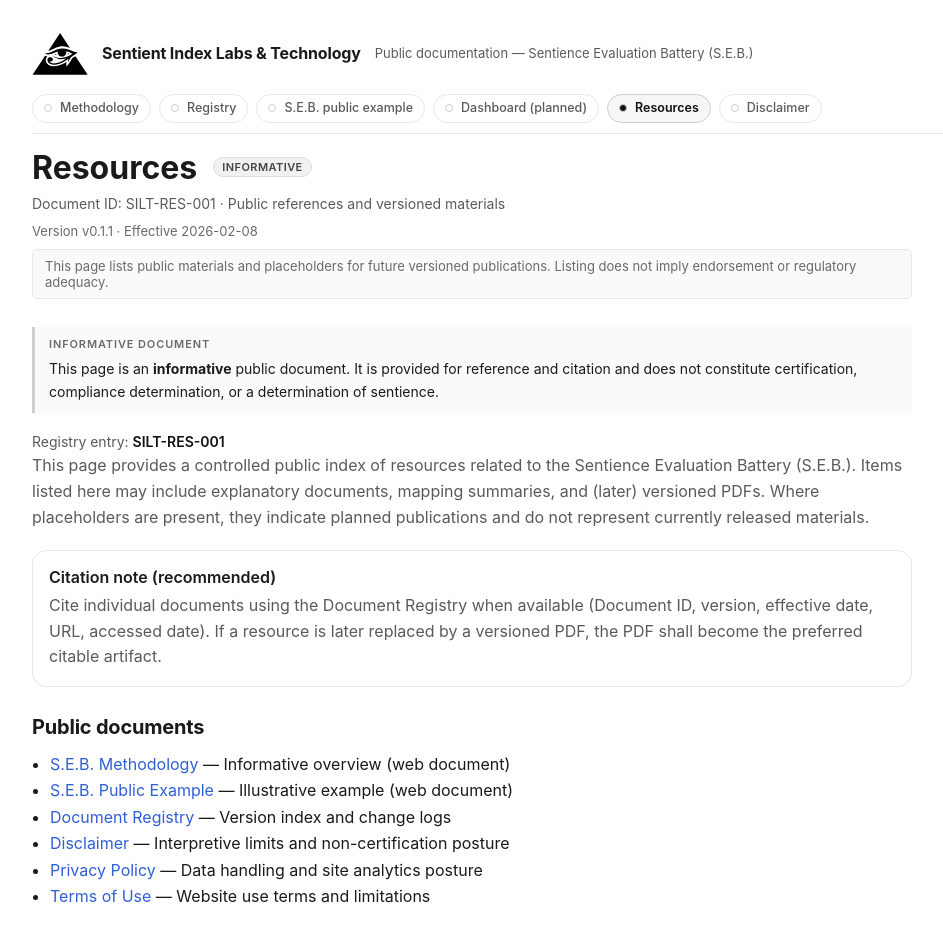
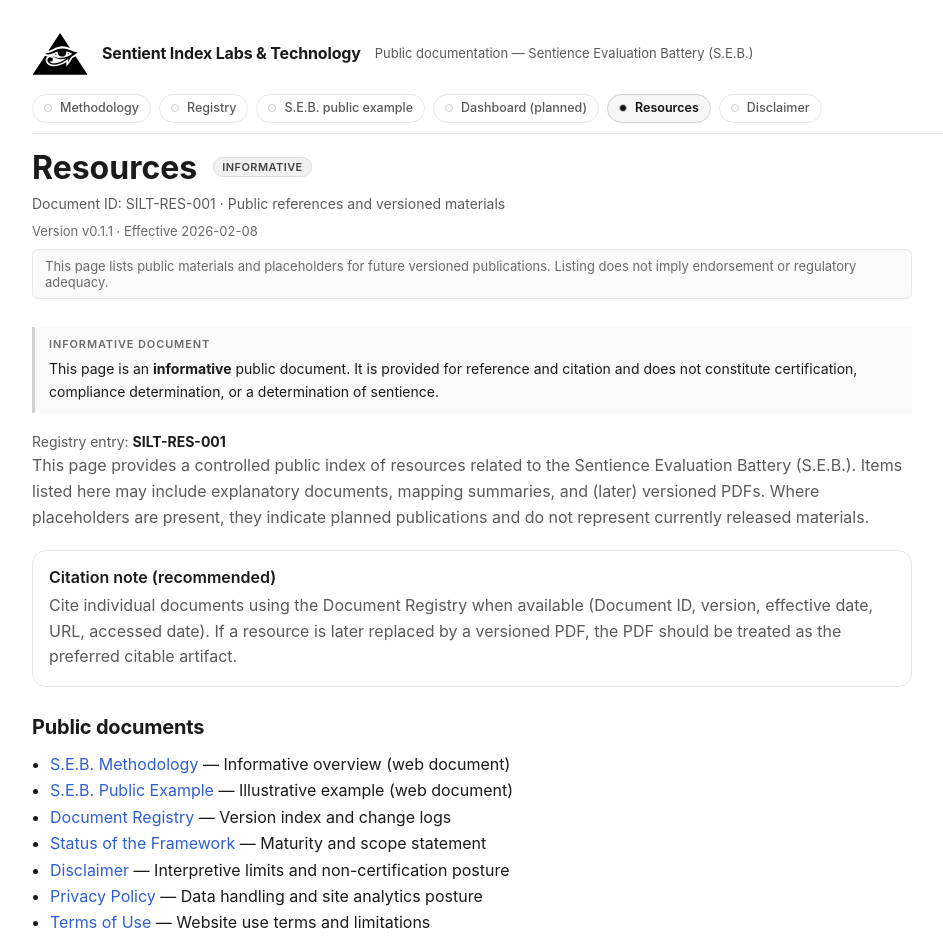
Before and after one commit to neuronomocon-bit/silt-site, a Next.js app: page /resources in a window 1280 px wide. Shown: the top 938 px of the page, without its empty margins (136-1079 px from the left). Built offline with nearby package versions, Linux system fonts and the light colour scheme.

Commit message:
resource upload again after audit

```diff
--- a/src/app/resources/page.tsx
+++ b/src/app/resources/page.tsx
@@ -32,26 +32,33 @@ export default function ResourcesPage() {
 
       <MutedP style={{ fontSize: 14, marginTop: 10 }}>
         Registry entry:{" "}
-        <a href="/registry" style={{ color: "#111", textDecoration: "none", fontWeight: 600 }}>
+        <a
+          href="/registry"
+          style={{
+            color: "var(--text)",
+            textDecoration: "none",
+            fontWeight: 650,
+          }}
+        >
           SILT-RES-001
         </a>
       </MutedP>
 
       <MutedP>
-        This page provides a controlled public index of resources related to the Sentience
-        Evaluation Battery (S.E.B.). Items listed here may include explanatory documents, mapping
-        summaries, and (later) versioned PDFs. Where placeholders are present, they indicate
-        planned publications and do not represent currently released materials.
+        This page provides a controlled public index of resources related to the Sentience Evaluation
+        Battery (S.E.B.). Items listed here may include explanatory documents, mapping summaries, and
+        (later) versioned PDFs. Where placeholders are present, they indicate planned publications and
+        do not represent currently released materials.
       </MutedP>
 
       <StrongBox title="Citation note (recommended)">
         Cite individual documents using the Document Registry when available (Document ID, version,
-        effective date, URL, accessed date). If a resource is later replaced by a versioned PDF,
-        the PDF shall become the preferred citable artifact.
+        effective date, URL, accessed date). If a resource is later replaced by a versioned PDF, the
+        PDF should be treated as the preferred citable artifact.
       </StrongBox>
 
       <H2>Public documents</H2>
-      <ul style={{ color: "#5a5a5a", lineHeight: 1.7, paddingLeft: 18 }}>
+      <ul style={{ color: "var(--text-muted)", lineHeight: 1.7, paddingLeft: 18 }}>
         <li>
           <a href="/methodology">S.E.B. Methodology</a> — Informative overview (web document)
         </li>
@@ -60,6 +67,9 @@ export default function ResourcesPage() {
         </li>
         <li>
           <a href="/registry">Document Registry</a> — Version index and change logs
+        </li>
+        <li>
+          <a href="/status">Status of the Framework</a> — Maturity and scope statement
         </li>
         <li>
           <a href="/disclaimer">Disclaimer</a> — Interpretive limits and non-certification posture
@@ -79,17 +89,18 @@ export default function ResourcesPage() {
         release.
       </MutedP>
 
-      <ul style={{ color: "#5a5a5a", lineHeight: 1.7, paddingLeft: 18 }}>
+      <ul style={{ color: "var(--text-muted)", lineHeight: 1.7, paddingLeft: 18 }}>
         <li>
-          <strong>S.E.B. Overview (PDF)</strong> — Planned: short public brief describing scope and
-          exclusions
+          <strong style={{ color: "var(--text)" }}>S.E.B. Overview (PDF)</strong> — Planned: short public
+          brief describing scope and exclusions
         </li>
         <li>
-          <strong>Governance mapping summary (PDF)</strong> — Planned: conceptual mapping to common
-          governance frameworks (informative)
+          <strong style={{ color: "var(--text)" }}>Governance mapping summary (PDF)</strong> — Planned:
+          conceptual mapping to common governance frameworks (informative)
         </li>
         <li>
-          <strong>Change log digest (PDF)</strong> — Planned: periodic consolidated change summary
+          <strong style={{ color: "var(--text)" }}>Change log digest (PDF)</strong> — Planned: periodic
+          consolidated change summary
         </li>
       </ul>
 
@@ -99,17 +110,17 @@ export default function ResourcesPage() {
         endorsement, adequacy, or compliance.
       </MutedP>
 
-      <hr style={{ margin: "32px 0", borderColor: "#e7e7e7" }} />
+      <hr style={{ margin: "32px 0", borderColor: "var(--border)" }} />
 
       <H2>Change log</H2>
-      <ul style={{ color: "#5a5a5a", fontSize: 14, lineHeight: 1.6, paddingLeft: 18 }}>
+      <ul style={{ color: "var(--text-muted)", fontSize: 14, lineHeight: 1.6, paddingLeft: 18 }}>
         <li>
-          <strong>v0.1</strong> (2026-02-07): Initial public resources page with placeholders for
-          versioned publications and supporting materials.
+          <strong style={{ color: "var(--text)" }}>v0.1</strong> (2026-02-07): Initial public resources
+          page with placeholders for versioned publications and supporting materials.
         </li>
         <li>
-          <strong>v0.1.1</strong> (2026-02-08): Added Privacy Policy and Terms of Use to listed public
-          documents. No changes to scope or interpretive posture.
+          <strong style={{ color: "var(--text)" }}>v0.1.1</strong> (2026-02-08): Added Privacy Policy and
+          Terms of Use to listed public documents. No changes to scope or interpretive posture.
         </li>
       </ul>
 
```
